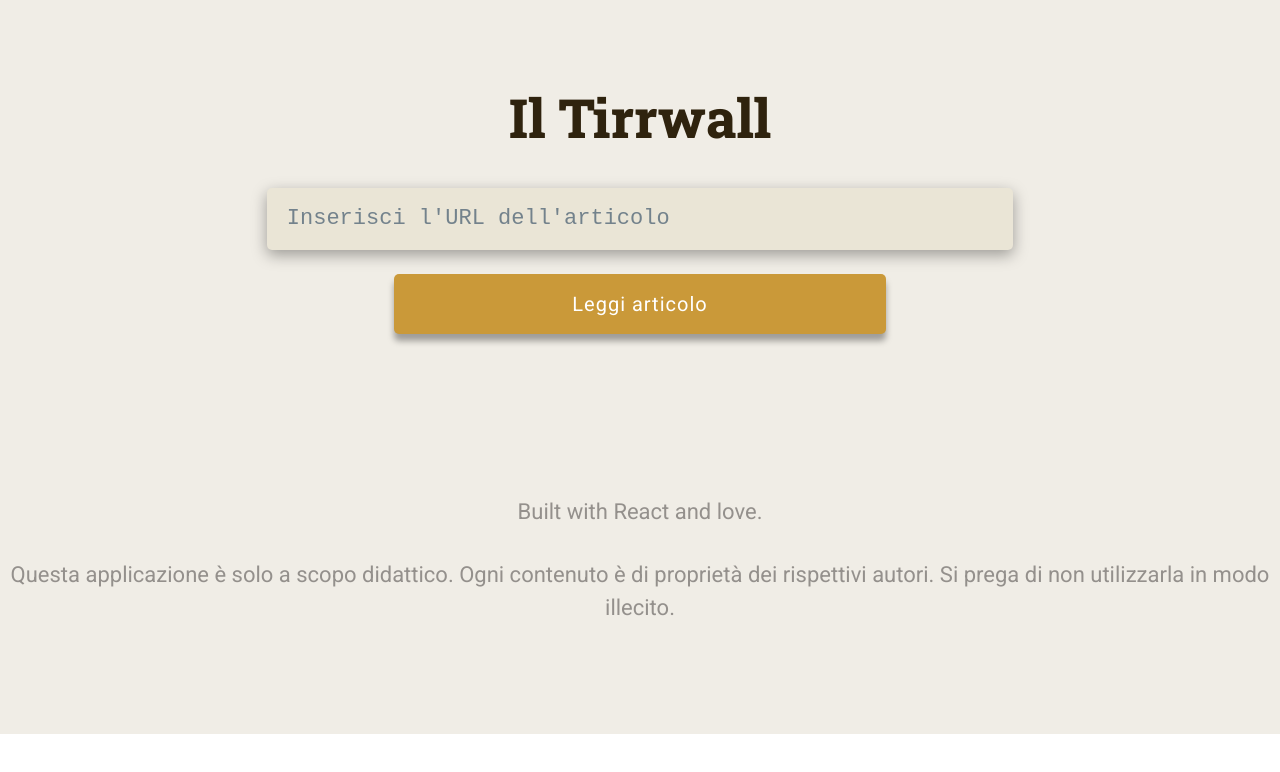
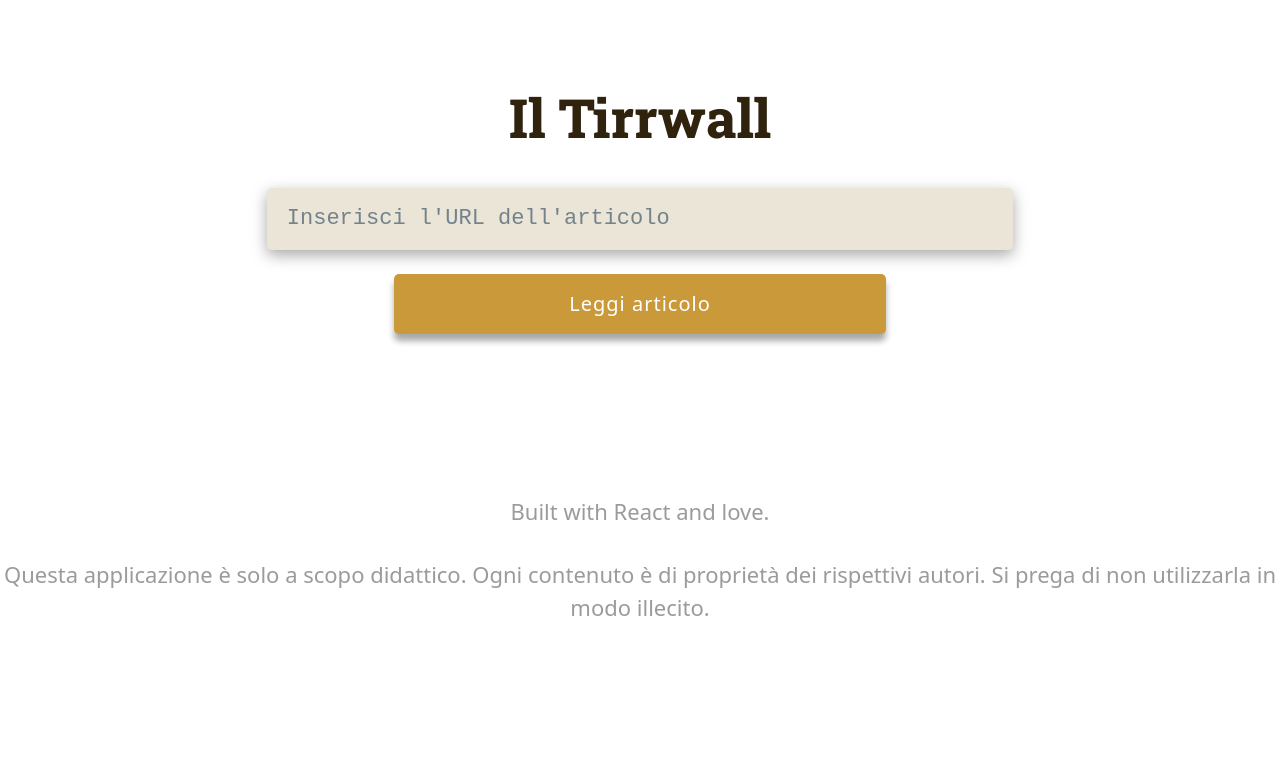
Before and after one commit to Emahhh/il-tirrwall, a React (Vite) app: page / in a window 1280 px wide. Shown: the top 772 px of the page. Built offline with nearby package versions, Linux system fonts and the light colour scheme.

Commit message:
sostituito fetch con axios

```diff
--- a/src/index.css
+++ b/src/index.css
@@ -1,7 +1,3 @@
-body {
-  background-color: #f0ede6;
-  font-family: 'Roboto', sans-serif;
-}
 
 article{
   text-align: left;
```
